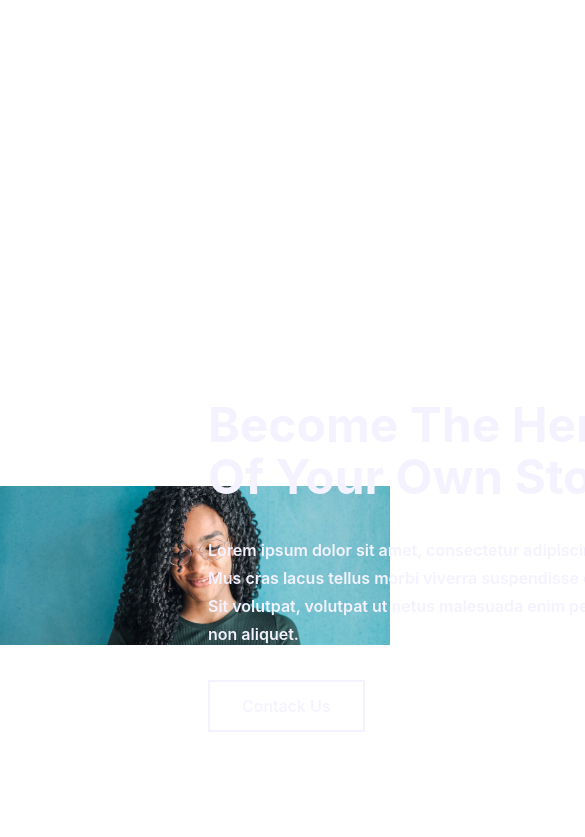
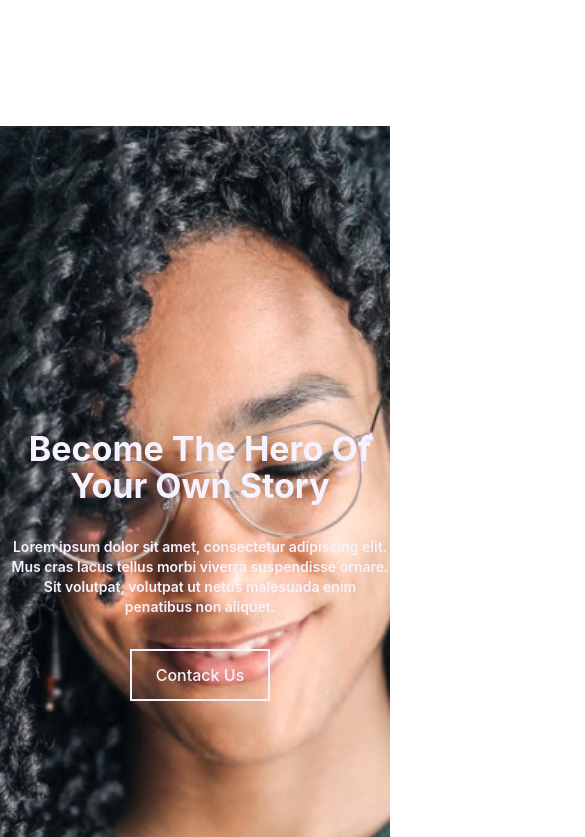
Before and after one commit to Canaga81/podcast, a React (Vite) app: page /podcasts in a window 390 px wide. Shown: the part 6947-7784 px from the top of the page, 585 px wide, since content can reach past the window. Built offline with nearby package versions, Linux system fonts and the light colour scheme.

Commit message:
Responsive Host

```diff
--- a/src/components/Dream/Dream.css
+++ b/src/components/Dream/Dream.css
@@ -17,7 +17,7 @@
 }
 
 .dream_container-left h2 {
-    width: 32.2471rem;
+    max-width: 32.2471rem;
     color: var(--black-color);
     font-family: Inter;
     font-size: 3.2rem;
@@ -27,7 +27,7 @@
 }
 
 .dream_container-left .dream_slim_text {
-    width: 52.2rem;
+    max-width: 52.2rem;
     color: var(--black-color);
     font-family: Inter;
     font-size: 1.6rem;
@@ -37,7 +37,7 @@
 }
 
 .dream_container-left .dream_bold_text {
-    width: 52.2rem;
+    max-width: 52.2rem;
     color: var(--black-color);
     font-family: Inter;
     font-size: 16px;
@@ -47,7 +47,7 @@
 }
 
 .dream_container-right .dream_wave_bg {
-    width: 38.4rem;
+    max-width: 38.4rem;
     height: 12.4rem;
     background-color: var(--blue-btn-bg);
     display: flex;
@@ -64,3 +64,57 @@
     bottom: 2.4rem;
     right: 0;
 }
+
+.man_speaking {
+    width: 100%;
+    height: 100%;
+}
+
+@media(max-width: 1280px) {
+
+    .dream {
+        padding: 0 2rem;
+    }
+
+    .dream_wave_bg{
+        display: none !important;
+    }
+
+}
+
+@media(max-width: 1230px) {
+
+    .line_bold_purple {
+        display: none;
+    }
+
+    .dream_container {
+        margin-bottom: 5rem;
+    }
+
+}
+
+@media(max-width: 1000px) {
+
+    .dream_container-right {
+        display: none;
+    }
+
+    .dream_container-left {
+        align-items: center;
+        margin: 0 auto;
+    }
+
+    .dream_container-left h2 {
+        text-align: center;
+    }
+
+    .dream_container-left .dream_slim_text {
+        text-align: center;
+    }
+
+    .dream_container-left .dream_bold_text {
+        text-align: center;
+    }
+
+}
--- a/src/components/Dream/Dream.jsx
+++ b/src/components/Dream/Dream.jsx
@@ -34,9 +34,9 @@ const Dream = () => {
                 </div>
 
                 <div className="dream_container-right">
-                    <img src={man_speaking} alt="" />
+                    <img src={man_speaking} className='man_speaking' alt="" />
                     <div className="dream_wave_bg">
-                        <img src={bg_wave} alt="" />
+                        <img src={bg_wave} className='bg_wave' alt="" />
                     </div>
                 </div>
 
--- a/src/components/Story/Story.css
+++ b/src/components/Story/Story.css
@@ -1,11 +1,11 @@
 .story {
-    padding-bottom: 12.8rem;
+    /* padding-bottom: 12.8rem; */
 }
 
 .story_container {
     background: url('../../images/Story_bg_image.png');
     width: 100%;
-    height: 87.8rem;
+    min-height: 87.8rem;
     background-position: center;
     background-repeat: no-repeat;
     background-size: contain;
@@ -23,7 +23,7 @@
 }
 
 .story_container-left .story_title {
-    width: 44rem;
+    max-width: 44rem;
     color: var(--input-bg-color);
     font-family: Inter;
     font-size: 4.8rem;
@@ -33,7 +33,7 @@
 }
 
 .story_container-left .story_desc {
-    width: 44rem;
+    max-width: 44rem;
     color: var(--input-bg-color);
     font-family: Inter;
     font-size: 1.6rem;
@@ -67,3 +67,82 @@
 .story_container-right .story_image .story_pulse {
     margin-top: 47.5rem;
 }
+
+@media(max-width: 1280px) {
+
+    .story_pulse {
+        display: none;
+    }
+
+}
+
+@media(max-width: 1000px) {
+
+    .story_container-left {
+        padding-left: 7.8rem;
+    }
+
+    .story_container-left .story_title {
+        font-size: 4.2rem;
+    }
+
+    .story_container-left .story_desc {
+        max-width: 44rem;
+        color: var(--input-bg-color);
+        font-family: Inter;
+        font-size: 1.4rem;
+        font-style: normal;
+        font-weight: 600;
+        line-height: 20px;
+    }
+
+}
+
+@media(max-width: 777px) {
+
+    .story_container-left {
+        padding-left: 2rem;
+        align-items: center;
+    }
+
+    .story_container-left .story_title {
+        font-size: 3.4rem;
+    }
+
+    .story_container-left .story_btn {
+        padding: 1.2rem 2.4rem;
+    }
+
+    .story_container {
+        background-size: cover;
+        margin-bottom: 5rem;
+        height: 70rem;
+    }
+
+    .story_container-left .story_title {
+        text-align: center;
+        margin: 0 auto;
+    }
+
+    .story_container-left .story_desc {
+        text-align: center;
+        margin: 0 auto;
+    }
+
+}
+
+@media(max-width: 550px) {
+
+    .story_container-left {
+        padding-left: 1rem;
+    }
+
+}
+
+@media(max-width: 384px) {
+
+    .story_container-left .story_btn {
+        padding: 1rem 1.9rem;
+    }
+
+}
--- a/src/components/StoryBgHero/StoryBgHero.css
+++ b/src/components/StoryBgHero/StoryBgHero.css
@@ -9,3 +9,13 @@
     align-items: center;
     justify-content: space-between;
 }
+
+@media(max-width: 777px) {
+
+    .story_bg_hero_container {
+        background-size: cover;
+        margin-bottom: 5rem;
+        height: 70rem;
+    }
+
+}
--- a/src/components/Welcome/Welcome.css
+++ b/src/components/Welcome/Welcome.css
@@ -34,7 +34,7 @@
 }
 
 .welcome_right .welcome_text_cont .welcome_title {
-    width: 36.8rem;
+    max-width: 36.8rem;
     color: var(--black-color);
     font-family: Inter;
     font-size: 3.2rem;
@@ -44,7 +44,7 @@
 }
 
 .welcome_right .welcome_text_cont .welcome_desc {
-    width: 39.7rem;
+    max-width: 39.7rem;
     color: var(--black-color);
     font-family: Inter;
     font-size: 1.6rem;
@@ -97,3 +97,39 @@
     bottom: 0;
     right: 0;
 }
+
+@media(max-width: 1280px) {
+
+    .welcome_container .welcome_images .Line_1_small_purple {
+        display:none;
+    }
+
+    .welcome_container .welcome_images .Line_2_small_green {
+        display:none;
+    }
+
+}
+
+@media(max-width: 870px) {
+
+    .welcome_right .welcome_right_line {
+        display: none;
+    }
+
+}
+
+@media(max-width: 750px) {
+
+    .welcome_left {
+        display: none;
+    }
+
+}
+
+@media(max-width: 453px) {
+
+    .welcome_right {
+        padding: 0 2rem;
+    }
+
+}
```
